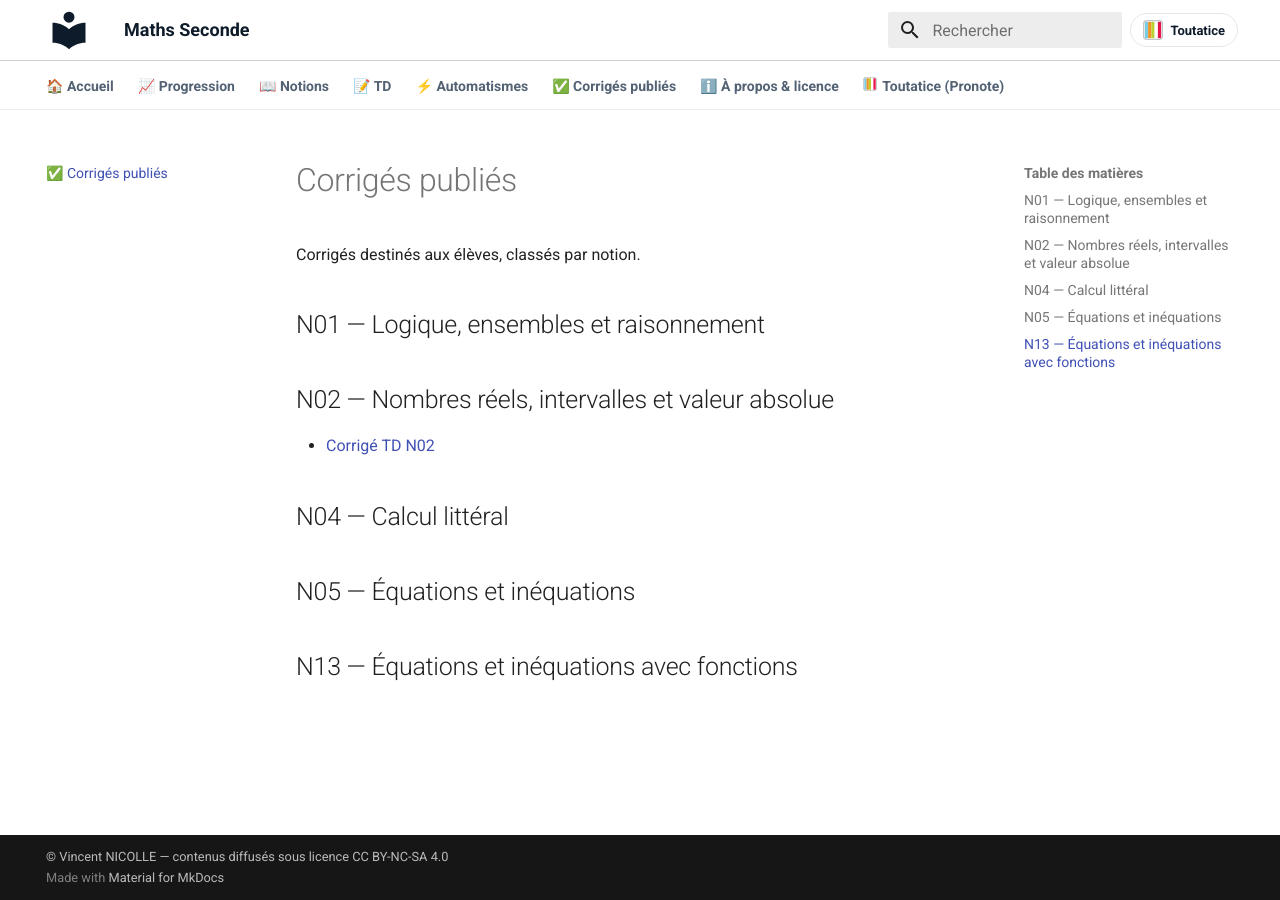
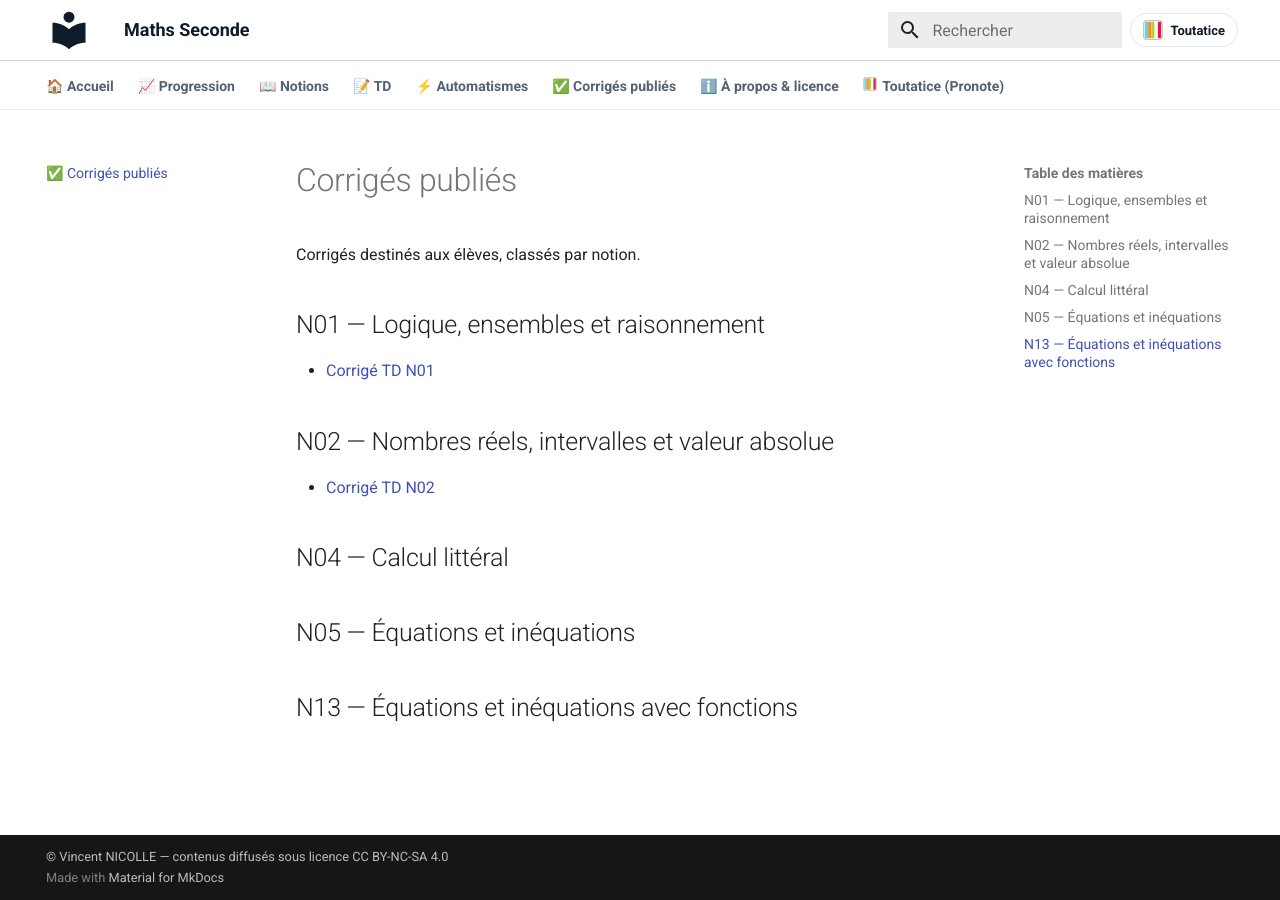
Before and after one commit to vnicolle56610/maths-seconde, an MkDocs documentation site: the page built from docs/corriges/index.md, in a window 1280 px wide. Built offline with MkDocs 1.6.1 and Material for MkDocs 9.7.7, drawn with Linux system fonts in a browser that asks for light colours.

Commit message:
Publication automatique : 0 fichier(s) copié(s), 2 page(s) mise(s) à jour
Pages mises à jour :
  - docs/corriges/index.md
  - docs/notions/N01-logique-ensembles.md

Autres fichiers :
  - publication_manifest.json

Généré par le protocole de publication (publier_ressources_site.py / publier_ressources_gui.py).

```diff
--- a/docs/corriges/index.md
+++ b/docs/corriges/index.md
@@ -5,7 +5,7 @@ Corrigés destinés aux élèves, classés par notion.
 <!-- AUTO-DOCS:START -->
 ## N01 — Logique, ensembles et raisonnement
 
-
+- [Corrigé TD N01](CORRIGE_TD_N01_LOGIQUE_ENSEMBLES.pdf)
 
 ## N02 — Nombres réels, intervalles et valeur absolue
 
--- a/publication_manifest.json
+++ b/publication_manifest.json
@@ -10,6 +10,9 @@
       ],
       "automatismes": [
         "AUTOMATISMES_N01_LOGIQUE_ENSEMBLES.pdf"
+      ],
+      "corrige_td": [
+        "CORRIGE_TD_N01_LOGIQUE_ENSEMBLES.pdf"
       ]
     },
     "N02": {
```
Also changed, not shown: docs/notions/N01-logique-ensembles.md (+1 -0 lines).
